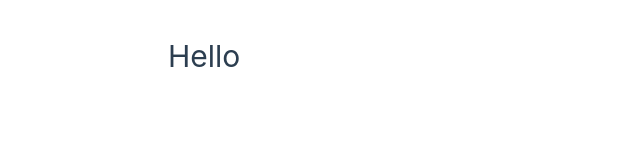
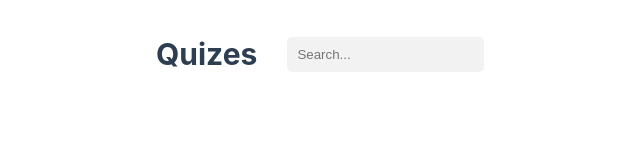
Before and after one commit to UdohLawrence/4.quiz-app, a Vue app: page / in a window 1280 px wide. Shown: the top 162 px of the page, without its empty margins (4-644 px from the left). Built offline with nearby package versions, Linux system fonts and the light colour scheme.

Commit message:
feature: header

```diff
--- a/src/App.vue
+++ b/src/App.vue
@@ -1,5 +1,34 @@
 <template>
-  <div>
-    <h1>Hello</h1>
+  <div class="container">
+    <header>
+      <h1>Quizes</h1>
+      <input type="text" name="" id="" placeholder="Search...">
+    </header>
+    <div class="options-container">
+
+    </div>
   </div>
 </template>
+
+<style scoped>
+  .container{
+    max-width: 960px;
+    margin: 0 auto;
+  }
+  header{
+    display: flex;
+    margin-top: 30px;
+    margin-bottom: 10px;
+    align-items: center;
+  }
+  header h1{
+    font-weight: bold;
+    margin-right: 30px;
+  }
+  header input{
+    border: none;
+    background-color: rgba(128,128,128,0.1);
+    padding: 10px;
+    border-radius: 5px;
+  }
+</style>
--- a/src/assets/main.css
+++ b/src/assets/main.css
@@ -1,8 +1 @@
 @import './base.css';
-
-#app {
-  max-width: 1000px;
-  margin: 0 auto;
-  padding: 2rem;
-  font-weight: normal;
-}
```
